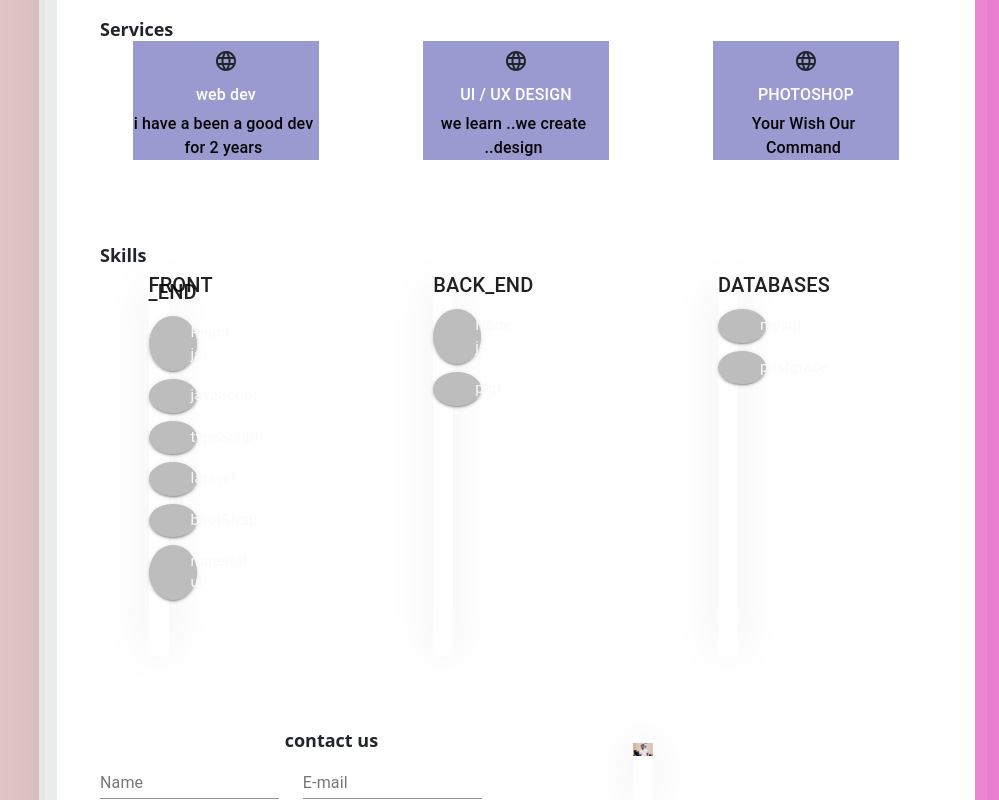
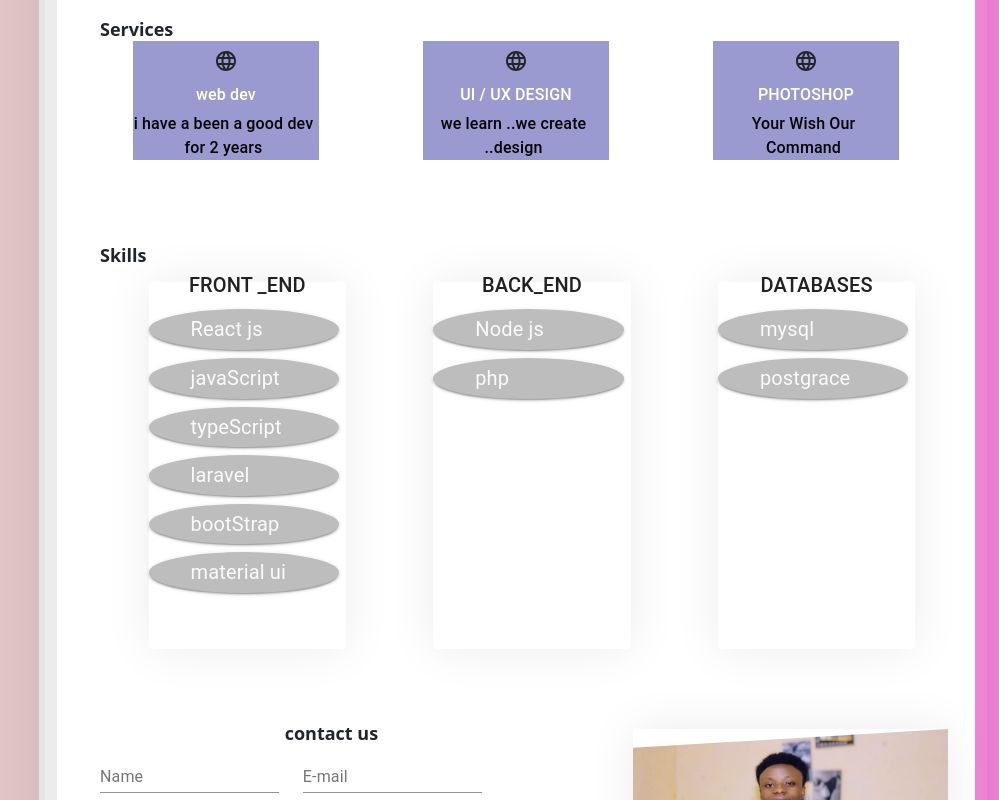
Before and after one commit to tbenjamin1/Portfolio, a React (Create React App) app: page / in a window 1280 px wide. Shown: the part 883-1683 px from the top of the page, without its empty margins (281-1280 px from the left). Built offline with nearby package versions, Linux system fonts and the light colour scheme.

Commit message:
databases

```diff
--- a/src/components/resume/Resume.css
+++ b/src/components/resume/Resume.css
@@ -61,11 +61,11 @@ background-color:rgb(154, 154, 209);
 .skill{
     border-radius:8px;
     margin:1rem;
-
+    width: 30px;
 
     box-shadow: 0px 0px 48px rgb(4,6, 4, 0.08) !important;
-    width: 20px!important;
-    height: 100% !important;
+    width: 100%!important;
+    height: 100%;
     margin-bottom: 40px;
 }
 .skill .skill_title{
@@ -89,9 +89,9 @@ line-height: 18px !important;
 
 
  cursor: pointer;
-  background-color: var(--main-color);
+  border-color: var(--main-color);
   padding-left: 40px !important;
-  font-size: 15px !important;
+  font-size: 20px;
   margin-right: 7px !important;
 
 }
```
